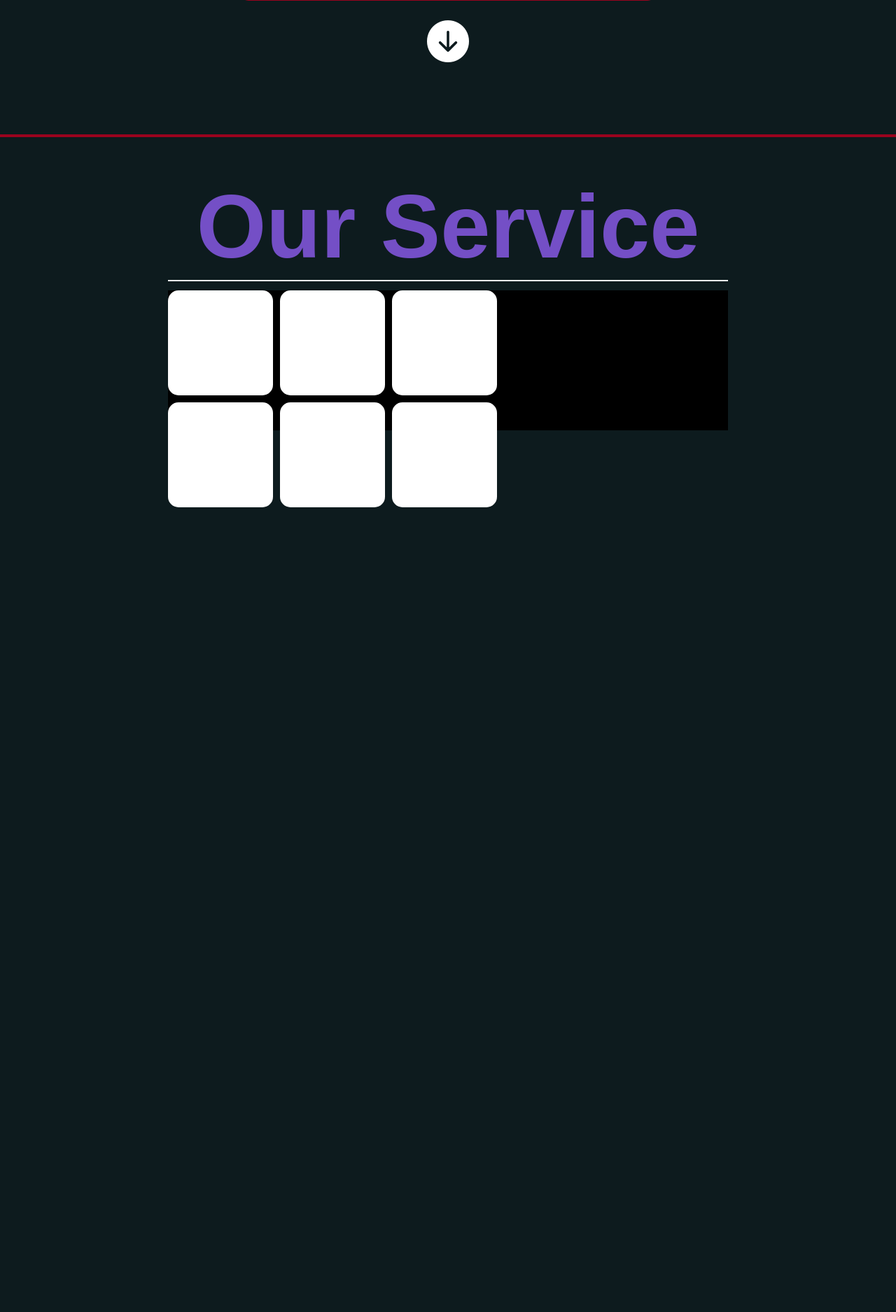
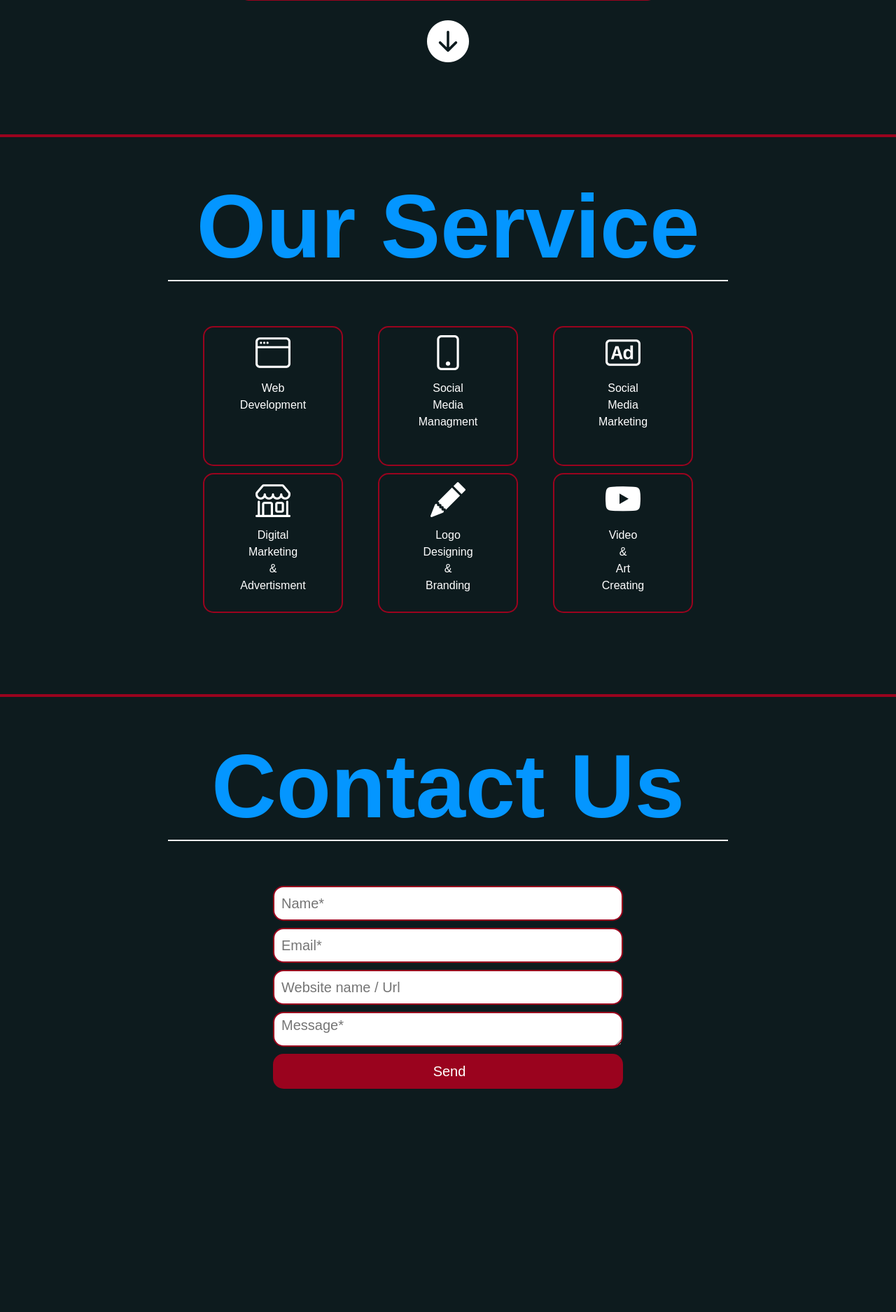
Before and after one commit to QQoKKa/MarketingSite, a PHP site: page /pages/index.html in a window 1280 px wide. Shown: the part 1344-3219 px from the top of the page at 70% size. Before the commit the page ends 2069 px from the top, so only its background shows below. Run offline with PHP 8.4, Linux system fonts and the light colour scheme.

Commit message:
finished service, made contact(only style) started footer

```diff
--- a/pages/index.html
+++ b/pages/index.html
@@ -50,15 +50,31 @@
         <h1 id="service" class="servicetext">Our Service</h1>
         <div class="ourservicebox">
             <ul class="ourserviceul">
-                <li class="serviceli sv1"></li>
-                <li class="serviceli sv2"></li>
-                <li class="serviceli sv3"></li>
-                <li class="serviceli sv4"></li>
-                <li class="serviceli sv5"></li>
-                <li class="serviceli sv6"></li>
+                <li class="serviceli sv1"><i class="bi bis bi-window"></i><br><span>Web<br>Development</span></li>
+                <li class="serviceli sv2"><i class="bi bis bi-phone"></i><br><span>Social<br>Media<br>Managment</span></li>
+                <li class="serviceli sv3"><i class="bi bis bi-badge-ad"></i><br><span>Social<br>Media<br>Marketing</span></li>
+                <li class="serviceli sv4"><i class="bi bis bi-shop"></i><br><span>Digital<br>Marketing<br>&<br>Advertisment</span></li>
+                <li class="serviceli sv5"><i class="bi bis bi-pencil-fill"></i><br><span>Logo<br>Designing<br>&<br>Branding</span></li>
+                <li class="serviceli sv6"><i class="bi bis bi-youtube"></i><br><span>Video<br>&<br>Art<br>Creating</span></li>
             </ul>
         </div>
     </section>
+    <section class="section4container">
+        <div class="contactlist">
+            <div class="contactformbox">
+                <h1 class="contacttext">Contact Us</h1>
+                <form class="contactform" action="index.html" method="post">
+                    <input class="contactinput" type="text" name="name" placeholder="Name*">
+                    <input class="contactinput" type="text" name="email" placeholder="Email*">
+                    <input class="contactinput" type="text" name="subject" placeholder="Website name / Url">
+                    <textarea class="contactinput" name="message" placeholder="Message*"></textarea>
+                    <button class="contactbtn" type="submit" name="submit">Send</button>
+                </form>
+        </div>
+    </section>
+    <footer class="footercontainer">
+
+        </footer>
     <script src="/MarketingSite/scripts/script.js"></script>
 </body>
 </html>
--- a/scripts/script.js
+++ b/scripts/script.js
@@ -1,6 +1,12 @@
 $('.homebtn').click(function() {
         $('html, body').animate({
         scrollTop: $('#aboutus').offset().top
+    }, 1000);
+})
+
+$('.bic').click(function() {
+        $('html, body').animate({
+        scrollTop: $('#service').offset().top
     }, 1000);
 })
 
--- a/styles/style.css
+++ b/styles/style.css
@@ -244,7 +244,7 @@ ul {
 
 .bic:hover {
     transform: scale(1.5);
-    color: #744FC6;
+    color: #29335C;
 }
 .section3container {
     border-top: 4px solid #9A031E;
@@ -252,6 +252,7 @@ ul {
     height: 100vh;
     background-color: #0D1B1E;
     z-index: -2;
+    cursor: default;
 }
 
 .servicetext {
@@ -263,7 +264,7 @@ ul {
     color: white;
     border-bottom: 2px solid white;
     width: 800px;
-    color: #744FC6;
+    color: #0496FF;
     margin-left: auto;
     margin-right: auto;
     text-align: center;
@@ -271,26 +272,28 @@ ul {
 
 
 .ourserviceul {
-    width: 800px;
-    height: 200px;
+    width: 700px;
+    height: 380px;
+    /* display grind 3 rows 3 colums center */
     display: grid;
-    grid-template-areas:
-    "a b c"
-    "d e f";
-    gap: 10px;
+    grid-template-columns: 1fr 1fr;
+    grid-template-rows: 1fr 1fr 1fr;
+    grid-template-areas: "a b c" "d e f";
     margin-left: auto;
     margin-right: auto;
-    background-color: black;
-    grid-template-columns: repeat(8, 1fr);
-
+    gap: 10px;
+    margin-top: 5%;
+    margin-bottom: 5%;
 }
 
 .serviceli {
-    width: 150px;
-    height: 150px;
-    background-color: white;
+    width: 200px;
+    height: 200px;
+    border: 2px solid #9A031E;
     list-style-type: none;
     border-radius: 15px;
+    text-align: center;
+    transition: all 1s;
 }
 
 .sv1 {
@@ -311,3 +314,86 @@ ul {
 .sv6 {
     grid-area: f;
 }
+
+.bis {
+    font-size: 50px;
+}
+
+.serviceli:hover {
+    background-color: #9A031E;
+    cursor: pointer;
+}
+
+.section4container {
+    border-top: 4px solid #9A031E;
+    width: 100vw;
+    height: 100vh;
+    background-color: #0D1B1E;
+    z-index: -2;
+    cursor: default;
+}
+
+.contacttext {
+    font-size: 8rem;
+    font-weight: bold;
+    margin-left: 1%;
+    margin-top: 4%;
+    margin-bottom: 1%;
+    color: white;
+    border-bottom: 2px solid white;
+    width: 800px;
+    color: #0496FF;
+    margin-left: auto;
+    margin-right: auto;
+    text-align: center;
+}
+
+.contactform {
+    display: flex;
+    flex-direction: column;
+    justify-content: center;
+    align-items: center;
+    text-align: center;
+    font-size: 1.5rem;
+    font-weight: 600;
+    color: white;
+    margin-top: 5%;
+}
+
+.contactinput {
+    width: 500px;
+    height: 50px;
+    border-radius: 15px;
+    border: 2px solid #9A031E;
+    margin-bottom: 10px;
+    padding-left: 10px;
+    font-size: 20px;
+    transition: all 0.5s;
+}
+
+.contactbtn {
+    width: 500px;
+    height: 50px;
+    border: none;
+    border-radius: 15px;
+    margin-bottom: 10px;
+    padding-left: 10px;
+    font-size: 20px;
+    transition: all 0.5s;
+    text-align: center;
+    background-color: #9A031E;
+    color: white;
+    cursor: pointer;
+}
+
+.contactbtn:hover {
+    background-color: #29335C;
+}
+
+.footercontainer {
+    width: 100vw;
+    height: 25vh;
+    background-color: #0D1B1E;
+    z-index: -2;
+    cursor: default;
+}
```
